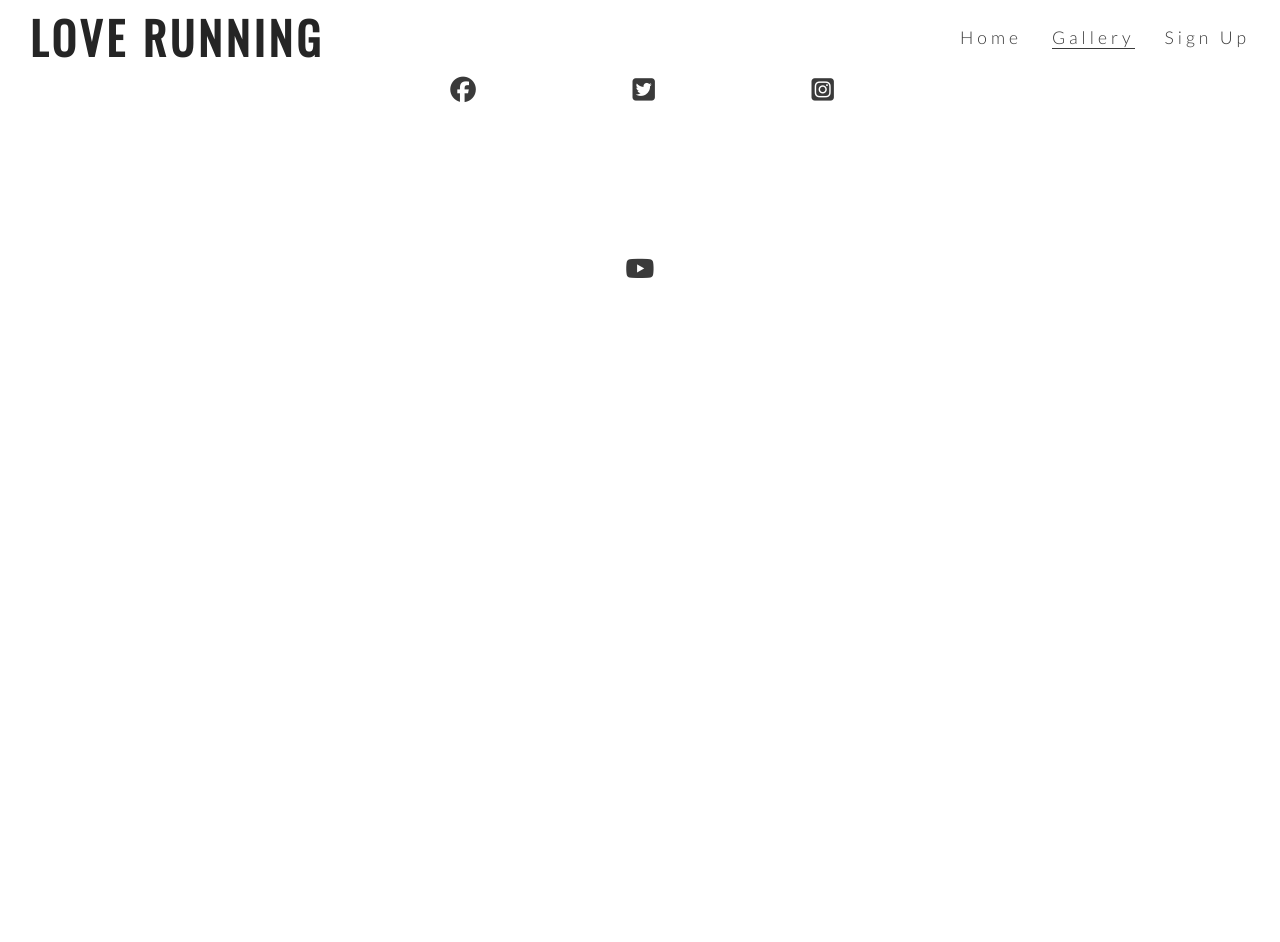
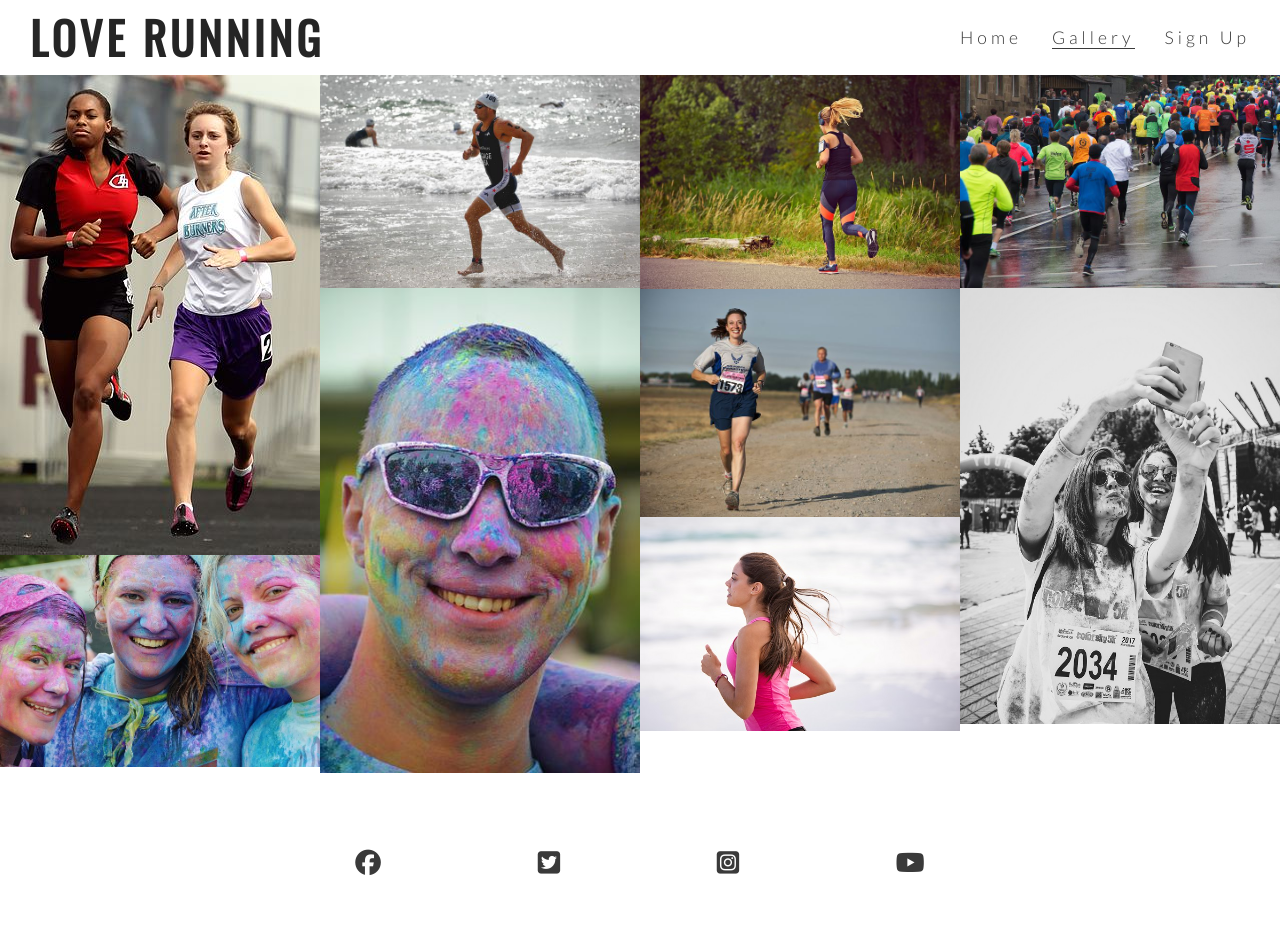
Before and after one commit to CraigThomasson/love-running, a plain HTML site: page gallery.html in a window 1280 px wide. Before the commit the page ends 800 px from the top, so only its background shows below. Drawn offline with nearby package versions, Linux system fonts and the light colour scheme.

Commit message:
add images to gallery and aply styling

```diff
--- a/assets/css/style.css
+++ b/assets/css/style.css
@@ -234,3 +234,16 @@ footer {
     padding: 5%;
     color: #3a3a3a;
 }
+
+/* gallery */
+
+#photos {
+    clear: both;
+    line-height: 0;
+    column-count: 4;
+    column-gap: 0px;
+}
+
+#photos img {
+    width: 100%;
+}
--- a/gallery.html
+++ b/gallery.html
@@ -26,6 +26,18 @@
         </nav>
     </header>
 
+    <section id="photos">
+        <img src="assets/images/athletes.jpg" alt="Two athletes running together">
+        <img src="assets/images/girls.jpg" alt="Three girls at a charity paint and running event">
+        <img src="assets/images/runner3.jpg" alt="Solo male runner on a beach">
+        <img src="assets/images/man.jpg" alt="Man at charity paint and running festival">
+        <img src="assets/images/runner1.jpg" alt="solo femail runner jogging through pheonix park">
+        <img src="assets/images/runner2.jpg" alt="runner competing in marathon">
+        <img src="assets/images/runner4.jpg" alt="solo femail runner running on the beach">
+        <img src="assets/images/running_gang.jpg" alt="large group of runners taking part in a marathon">
+        <img src="assets/images/mud-run.jpg" alt="two women taking a selfie after mud runners championship">
+    </section>
+
     <footer>
         <ul class="social-networks">
             <li>
```
Also changed, not shown: assets/images/athletes.jpg (added), assets/images/girls.jpg (added), assets/images/man.jpg (added), assets/images/mud-run.jpg (added), assets/images/runner1.jpg (added), assets/images/runner2.jpg (added), assets/images/runner3.jpg (added), assets/images/runner4.jpg (added), assets/images/running_gang.jpg (added).
